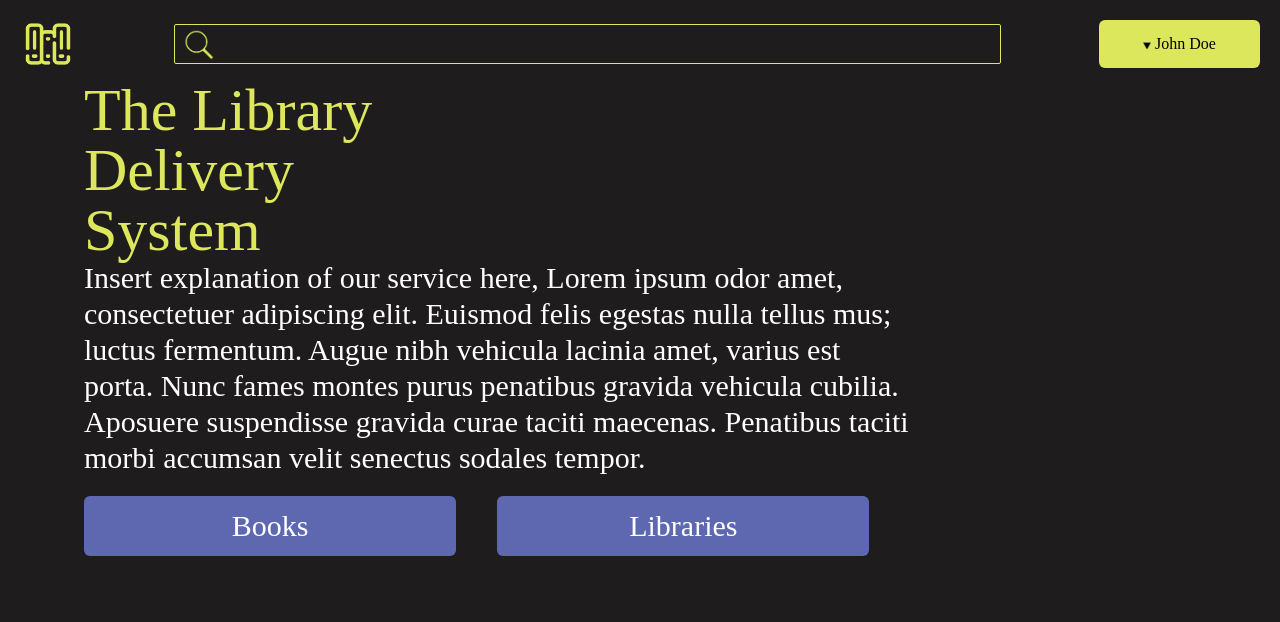
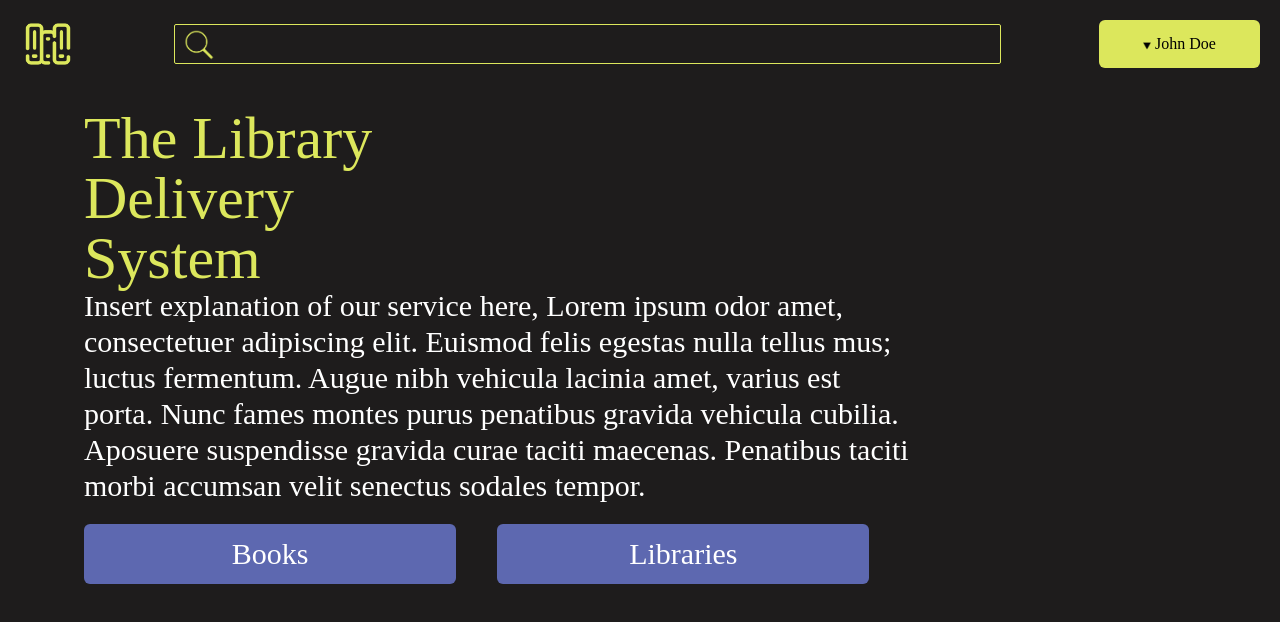
Before and after one commit to AymanHawk/Library-System, a Next.js app: page / in a window 1280 px wide. Shown: the top 622 px of the page. Built offline with nearby package versions, Linux system fonts and the light colour scheme.

Commit message:
chaged main page margins

```diff
--- a/src/app/page.jsx
+++ b/src/app/page.jsx
@@ -2,7 +2,7 @@
 
 export default function Home() {
   return (
-    <div className="bg-background sm:ml-16 sm:w-8/12 mx-10 xs:mx-5">
+    <div className="bg-background sm:ml-16 sm:w-8/12 mx-10 xs:mx-5 mt-10">
       <div className="text-primary xs:text-2xl text-4xl md:text-5xl lg:text-6xl mx-auto text-center sm:text-left">
         <h1>
           The Library <br /> Delivery <br className="hidden md:block" /> System
```
